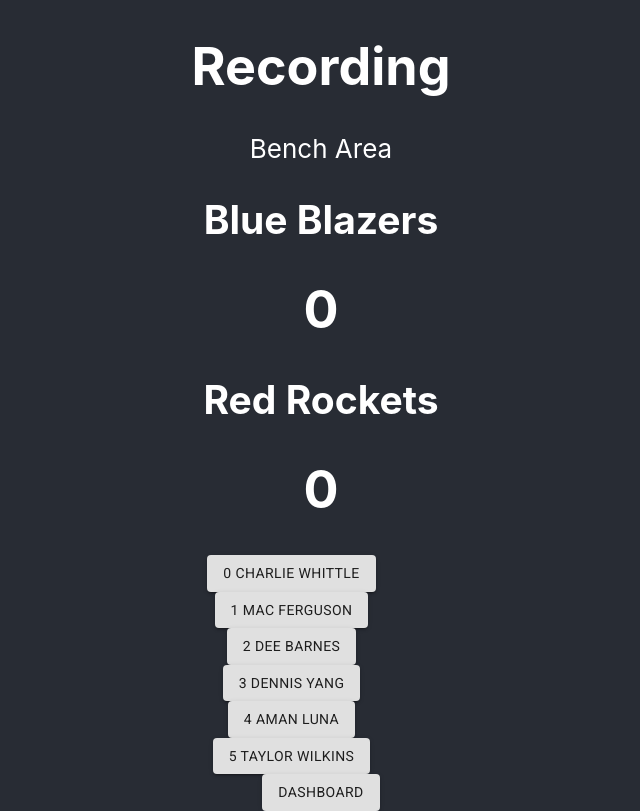
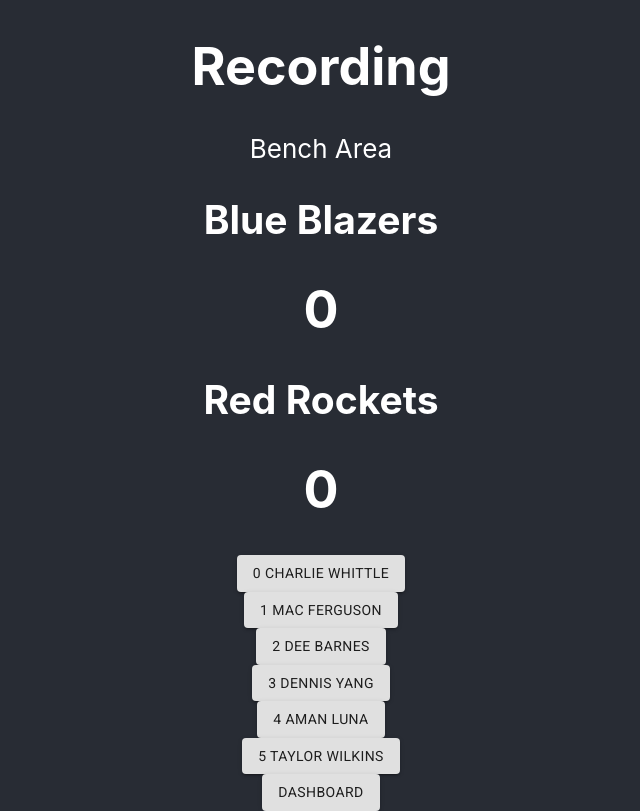
Before and after one commit to TaylorZowtuk/measure-what-matters, a React (Create React App) app in the folder frontend/: page /recording in a window 1280 px wide. Shown: the whole page, without its empty margins (319-959 px from the left). Built offline with nearby package versions, Linux system fonts and the light colour scheme.

Commit message:
Fix css collision issue

```diff
--- a/frontend/src/components/Field.tsx
+++ b/frontend/src/components/Field.tsx
@@ -108,9 +108,7 @@ export function FieldTarget(props: FieldTargetProps) {
   return (
     <div ref={drop} id="Field">
       {props.draggablePlayers.map((player, index) => (
-        <div className="player" key={index}>
-          {player}
-        </div>
+        <div key={index}>{player}</div>
       ))}
       {/* Opposing team number is null*/}
       {/* <Player identifier="Bad Guys" number={-1} team="theirs"/>  */}
```
